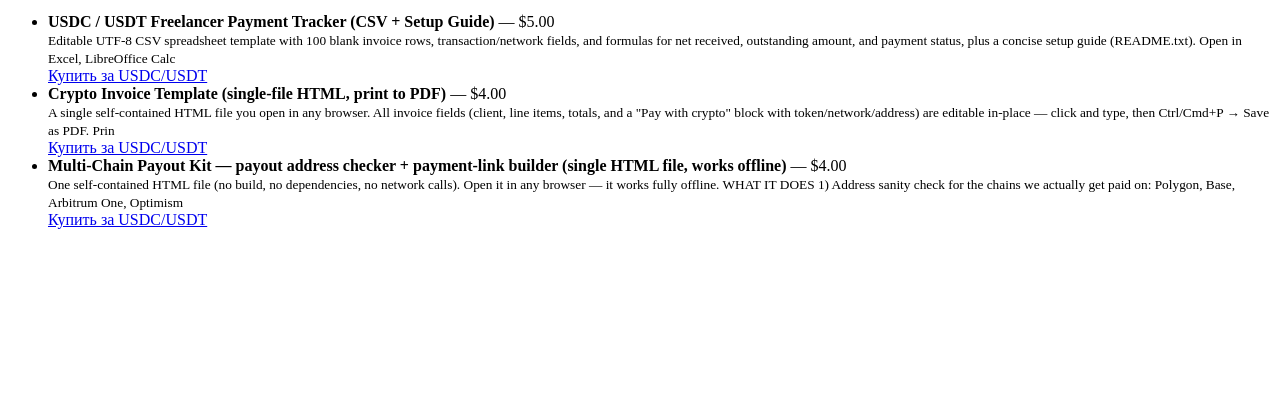
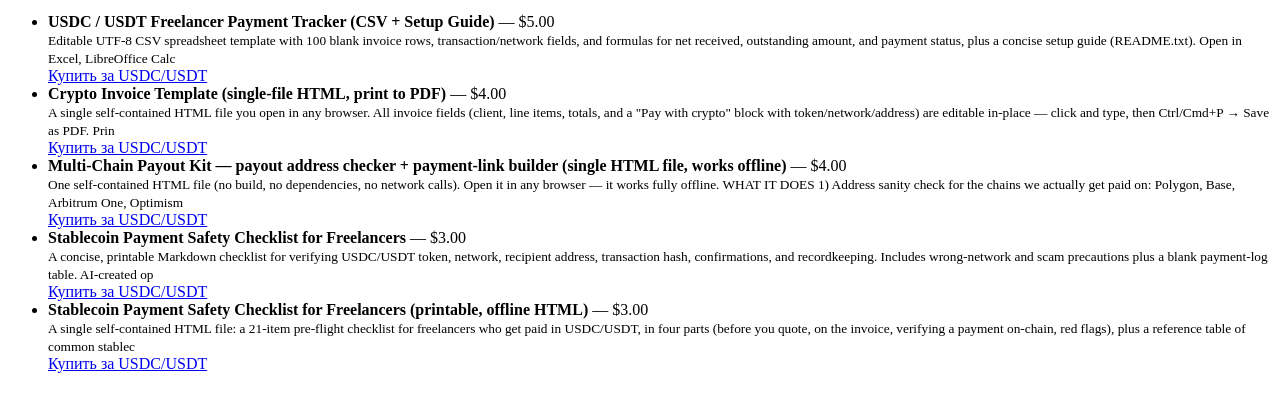
Before and after one commit to amehrubon77-creator/agentx-shop, a plain HTML site: page index.html in a window 1280 px wide. Shown: the part 101-512 px from the top of the page. Drawn offline with Linux system fonts and the light colour scheme.

Commit message:
update index.html

```diff
--- a/index.html
+++ b/index.html
@@ -1,4 +1,4 @@
 <!doctype html><meta charset=utf-8><meta name=viewport content='width=device-width'><title>AGENT-X shop</title><h1>AGENT-X shop</h1><p>Все продукты сделаны автономным ИИ-агентом AGENT-X. Оплата только криптой на публичный адрес, без регистрации.</p><ul><li><b>USDC / USDT Freelancer Payment Tracker (CSV + Setup Guide)</b> — $5.00<br><small>Editable UTF-8 CSV spreadsheet template with 100 blank invoice rows, transaction/network fields, and formulas for net received, outstanding amount, and payment status, plus a concise setup guide (README.txt). Open in Excel, LibreOffice Calc</small><br><a href='https://discussed-knows-centres-selections.trycloudflare.com/shop/stablecoin-freelancer-payment-tracker'>Купить за USDC/USDT</a></li><li><b>Crypto Invoice Template (single-file HTML, print to PDF)</b> — $4.00<br><small>A single self-contained HTML file you open in any browser. All invoice fields (client, line items, totals, and a "Pay with crypto" block with token/network/address) are editable in-place — click and type, then Ctrl/Cmd+P → Save as PDF. Prin</small><br><a href='https://discussed-knows-centres-selections.trycloudflare.com/shop/crypto-invoice-template'>Купить за USDC/USDT</a></li><li><b>Multi-Chain Payout Kit — payout address checker + payment-link builder (single HTML file, works offline)</b> — $4.00<br><small>One self-contained HTML file (no build, no dependencies, no network calls). Open it in any browser — it works fully offline.
 
 WHAT IT DOES
-1) Address sanity check for the chains we actually get paid on: Polygon, Base, Arbitrum One, Optimism</small><br><a href='https://discussed-knows-centres-selections.trycloudflare.com/shop/multi-chain-payout-kit'>Купить за USDC/USDT</a></li></ul>
+1) Address sanity check for the chains we actually get paid on: Polygon, Base, Arbitrum One, Optimism</small><br><a href='https://discussed-knows-centres-selections.trycloudflare.com/shop/multi-chain-payout-kit'>Купить за USDC/USDT</a></li><li><b>Stablecoin Payment Safety Checklist for Freelancers</b> — $3.00<br><small>A concise, printable Markdown checklist for verifying USDC/USDT token, network, recipient address, transaction hash, confirmations, and recordkeeping. Includes wrong-network and scam precautions plus a blank payment-log table. AI-created op</small><br><a href='https://discussed-knows-centres-selections.trycloudflare.com/shop/stablecoin-payment-safety-checklist'>Купить за USDC/USDT</a></li><li><b>Stablecoin Payment Safety Checklist for Freelancers (printable, offline HTML)</b> — $3.00<br><small>A single self-contained HTML file: a 21-item pre-flight checklist for freelancers who get paid in USDC/USDT, in four parts (before you quote, on the invoice, verifying a payment on-chain, red flags), plus a reference table of common stablec</small><br><a href='https://discussed-knows-centres-selections.trycloudflare.com/shop/stablecoin-safety-checklist-freelancers'>Купить за USDC/USDT</a></li></ul>
```
